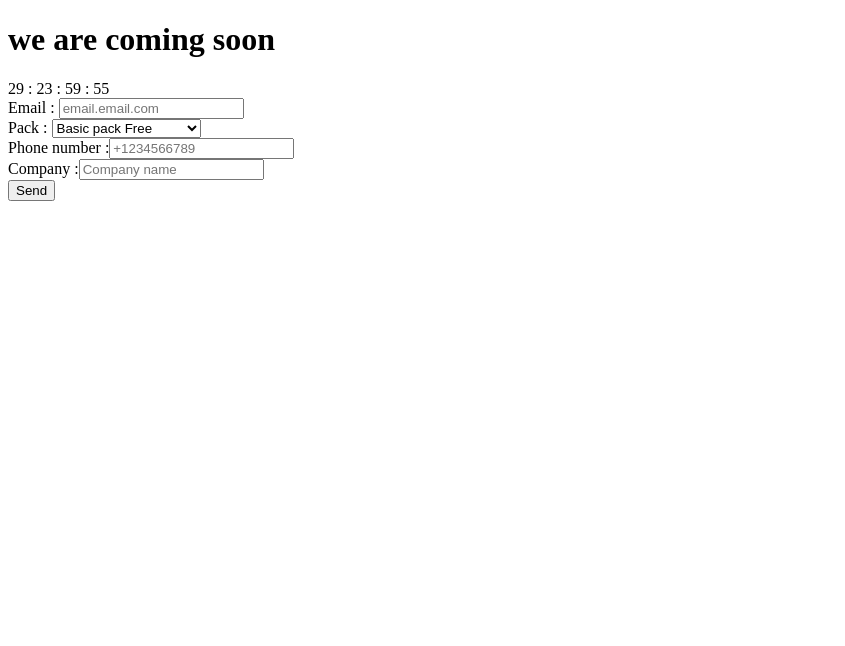
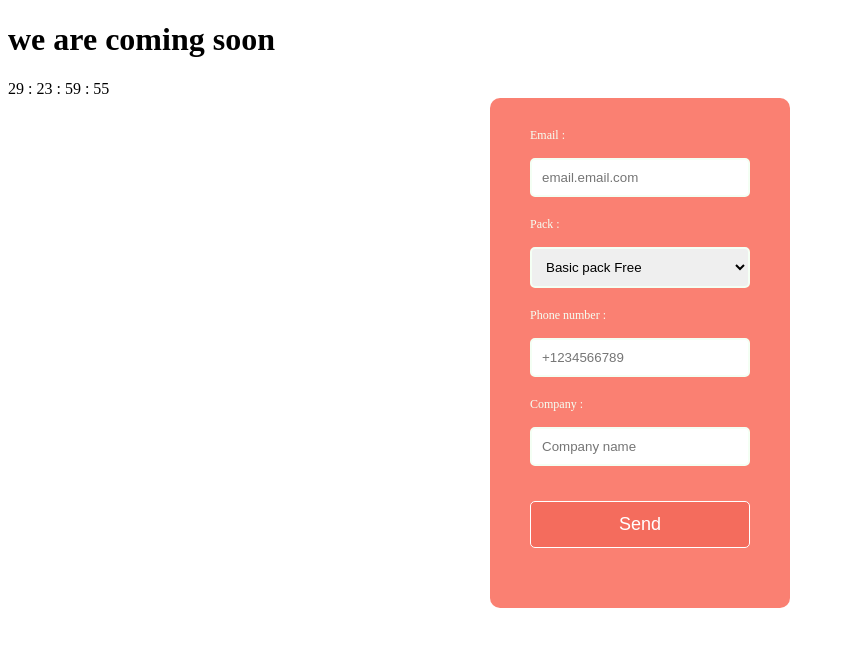
Before and after one commit to Hcmwebs/officelite-coming-soon-site, a React (Vite) app: page / in a window 1280 px wide. Shown: the top 646 px of the page, without its empty margins (0-845 px from the left). Built offline with nearby package versions, Linux system fonts and the light colour scheme.

Commit message:
completed the form setup and functionality
Signed-off-by: Heze <64218603+Hcmwebs@users.noreply.github.com>

```diff
--- a/src/components/Form.jsx
+++ b/src/components/Form.jsx
@@ -1,12 +1,11 @@
 import React, { useState } from 'react'
+// import { useNavigate } from 'react-router-dom'
 import styled from 'styled-components'
+import { FormInputs } from './index'
+const initialState = { email: '', plan: '', phone: '', company: '' }
 const Form = () => {
-	const [values, setValues] = useState({
-		email: '',
-		plan: '',
-		phone: '',
-		company: '',
-	})
+	// const navigate = useNavigate()
+	const [values, setValues] = useState(initialState)
 	const [error, setError] = useState(false)
 	const [companies, setCompanies] = useState([])
 
@@ -22,15 +21,23 @@ const Form = () => {
 			setError(false)
 			const newCompany = { ...values, id: new Date().getTime().toString() }
 			setCompanies([...companies, newCompany])
-			setValues({ email: '', plan: '', phone: '', company: '' })
+			Form.reset()
+
+			// setTimeout(() => {
+			// 	setValues(initialState)
+			// 	navigate('/')
+			// }, 5000)
 		}
+
 		setError(true)
 	}
 
 	return (
 		<>
 			<StyledForm onSubmit={handleSubmit}>
-				<div className='form-group'>
+				<FormInputs handleChange={handleChange} values={values} error={error} />
+
+				{/* <div className='form-group'>
 					<label htmlFor='email'>Email : </label>
 					<input
 						type='email'
@@ -88,7 +95,7 @@ const Form = () => {
 						required
 					/>
 					{error && <span className='error'>Please enter a company name</span>}
-				</div>
+				</div> */}
 
 				<button className='submit'>Send</button>
 			</StyledForm>
@@ -110,13 +117,55 @@ const Form = () => {
 }
 
 const StyledForm = styled.form`
-	input[invalid] ~ span {
+	width: min(100%, 300px);
+	box-sizing: border-box;
+	padding: 30px 40px;
+	background-color: salmon;
+	border-radius: 10px;
+	display: grid;
+	gap: 10px;
+	margin: 0 auto;
+	.form-group {
+		display: grid;
+		gap: 5px;
+	}
+	label {
+		font-size: 12px;
+		color: #f4fff4;
+	}
+	input,
+	select {
+		padding: 10px;
+		margin: 10px 0;
+		border: 2px solid #f4fff4;
+		border-radius: 5px;
+		outline: none;
+	}
+	input:invalid[focused='true'] {
+		border: 3px solid red;
+	}
+	input:invalid[focused='true'] ~ .error {
 		display: block;
 	}
-	span {
-		color: red;
+	.error {
 		font-size: 12px;
+		padding: 3px;
+		color: black;
 		display: none;
+	}
+
+	.submit {
+		width: 100%;
+		font-size: 18px;
+		margin-top: 15px;
+		margin-bottom: 30px;
+		padding: 12px 24px;
+		color: #fff;
+		background-color: #f46c5d;
+		border: 1px solid #fff;
+		outline: none;
+		border-radius: 5px;
+		cursor: pointer;
 	}
 `
 
--- /dev/null
+++ b/src/components/FormInputs.jsx
@@ -0,0 +1,84 @@
+import React, { useState } from 'react'
+
+const FormInputs = ({ values, handleChange, error }) => {
+	const [focused, setFocused] = useState(false)
+
+	const handleFocus = (e) => {
+		setFocused(true)
+	}
+	return (
+		<>
+			<div className='form-group'>
+				<label htmlFor='email'>Email : </label>
+				<input
+					type='email'
+					name='email'
+					id='email'
+					placeholder='email.email.com'
+					value={values.name}
+					onChange={handleChange}
+					onBlur={handleFocus}
+					focused={focused.toString()}
+					required
+				/>
+				{!error && (
+					<span className='error'>Please enter a valid email address </span>
+				)}
+			</div>
+			<div className='form-group'>
+				<label htmlFor='pack'>Pack : </label>
+				<select
+					name='pack'
+					id='pack'
+					value={values.name}
+					onChange={handleChange}
+					onBlur={handleFocus}
+					focused={focused.toString()}
+					required>
+					<option value='Basic pack free'>Basic pack Free</option>
+					<option value='Pro Pack $9.99'>Pro Pack $9.99</option>
+					<option value='Ultimate Pack $19.99'>Ultimate Pack $19.99</option>
+				</select>
+				{!error && (
+					<span className='error'>Please select one of the options</span>
+				)}
+			</div>
+			<div className='form-group'>
+				<label htmlFor='phone'>Phone number :</label>
+				<input
+					id='phone'
+					name='phone'
+					type='text'
+					placeholder='+1234566789'
+					value={values.name}
+					onChange={handleChange}
+					onBlur={handleFocus}
+					focused={focused.toString()}
+					pattern='^[+]*[(]{0,1}[0-9]{1,4}[)]{0,1}[-\s\./0-9]*$'
+					required
+				/>
+				{!error && (
+					<span className='error'>Please enter a valid phone number</span>
+				)}
+			</div>
+			<div className='form-group'>
+				<label htmlFor='company'>Company :</label>
+				<input
+					name='company'
+					type='text'
+					placeholder='Company name'
+					value={values.name}
+					onChange={handleChange}
+					onBlur={handleFocus}
+					focused={focused.toString()}
+					onFocus={handleFocus}
+					required
+					id='company'
+				/>
+				{!error && <span className='error'>Please enter a company name</span>}
+			</div>
+		</>
+	)
+}
+
+export default FormInputs
--- a/src/components/index.jsx
+++ b/src/components/index.jsx
@@ -1,4 +1,5 @@
 import Timer from './Timer'
 import Form from './Form'
+import FormInputs from './FormInputs'
 
-export { Timer, Form }
+export { Timer, Form , FormInputs }
--- a/src/main.jsx
+++ b/src/main.jsx
@@ -1,6 +1,7 @@
 import React from 'react'
 import ReactDOM from 'react-dom/client'
 import App from './App'
+
 
 ReactDOM.createRoot(document.getElementById('root')).render(
   <React.StrictMode>
```
